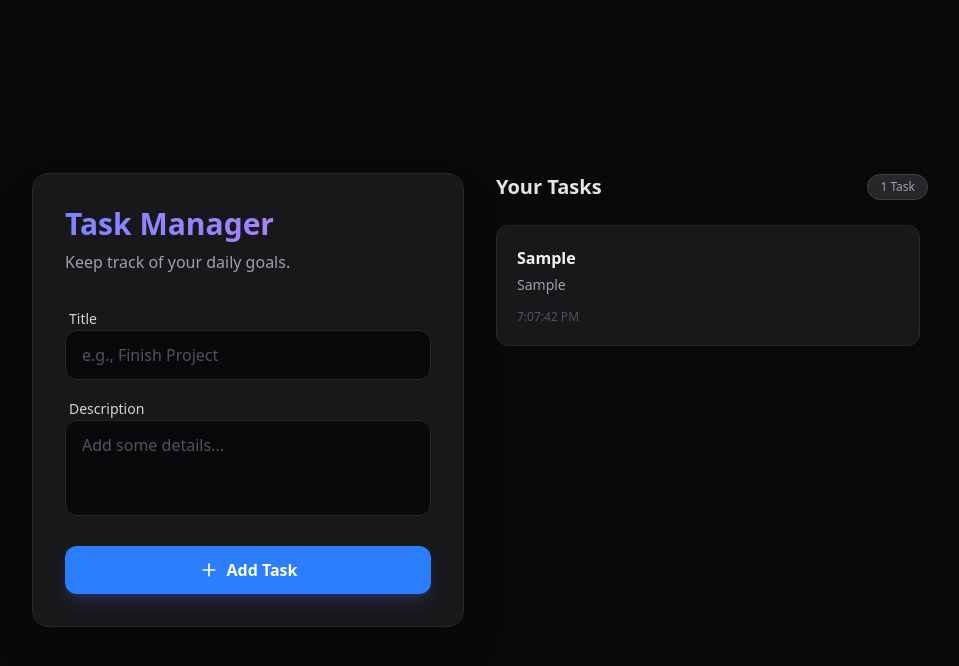
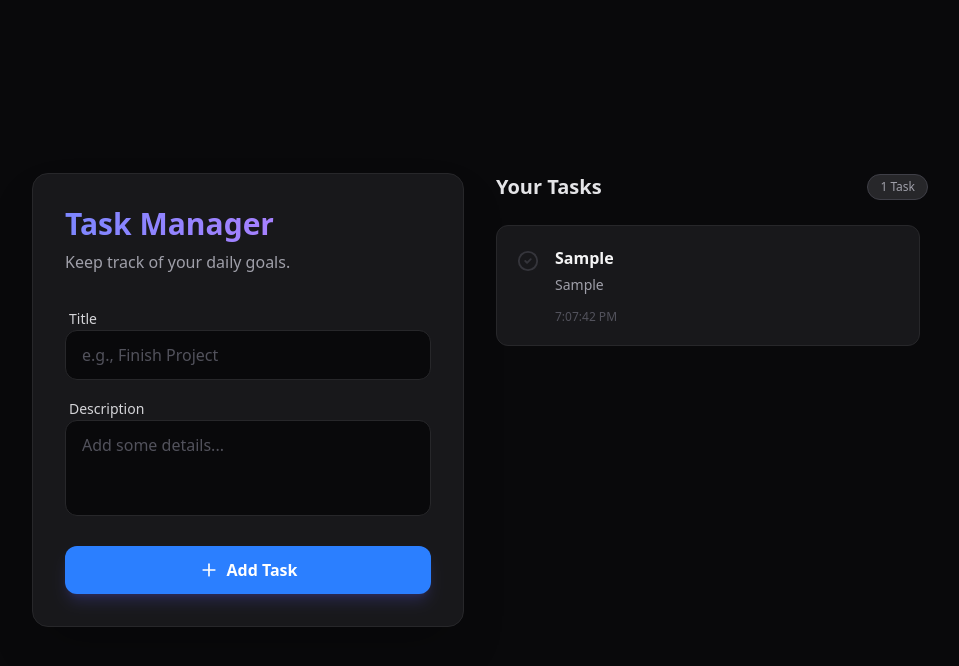
Before and after one commit to Swatantraraj19/Taskmanager, a React (Vite) app: page / in a window 1280 px wide. Both pictures are taken after typing "Sample", "Sample" into the empty fields and a click on the button "Add Task". Shown: the top 666 px of the page, without its empty margins (160-1119 px from the left). Built offline with nearby package versions, Linux system fonts and the light colour scheme.

Commit message:
Implement task toggle feature

```diff
--- a/src/components/Taskmanager.jsx
+++ b/src/components/Taskmanager.jsx
@@ -36,10 +36,7 @@ const Taskmanager = () => {
 
   return (
     <div className='min-h-screen bg-zinc-950 text-zinc-100 flex items-center justify-center p-4 font-sans'>
-
       <div className='w-full max-w-4xl flex flex-col  md:flex-row gap-8'>
-
-
         <div className='flex flex-col justify-center w-full md:w-1/2 '>
           <div className='bg-zinc-900 border border-zinc-800 rounded-2xl p-8 shadow-2xl'>
             <h1 className='text-3xl font-bold mb-2 bg-gradient-to-r from-indigo-400 to-purple-400 bg-clip-text text-transparent'>
@@ -80,7 +77,6 @@ const Taskmanager = () => {
           </div>
         </div>
 
-
         <div className='flex flex-col w-full md:w-1/2 '>
           <div className='flex items-center justify-between mb-6'>
             <h2 className='text-xl font-semibold text-zinc-200'>Your Tasks</h2>
@@ -101,10 +97,18 @@ const Taskmanager = () => {
                   key={index}
                   className='group bg-zinc-900 border border-zinc-800 hover:border-zinc-700 rounded-xl p-5 transition-all hover:shadow-lg hover:shadow-black/20 flex justify-between items-start animate-in fade-in slide-in-from-bottom-4 duration-300'
                 >
-                  <div className='flex-1 pr-4'>
-                    <h3 className='font-semibold text-zinc-100 mb-1'>{item.task}</h3>
-                    <p className='text-sm text-zinc-400 leading-relaxed'>{item.taskdesc}</p>
-                    <span className='text-xs text-zinc-600 mt-3 block'>{item.createdAt}</span>
+                  <div className='flex items-start gap-4 flex-1 pr-4'>
+                    <button
+                      onClick={() => dispatch({ type: "TOGGLE_TASK", payload: index })}
+                      className={`mt-1 flex-shrink-0 transition-colors ${item.isCompleted ? 'text-green-500' : 'text-zinc-600 hover:text-zinc-400'}`}
+                    >
+                      <CheckCircle2 size={22} className={item.isCompleted ? "fill-current opacity-100" : "opacity-50"} />
+                    </button>
+                    <div>
+                      <h3 className={`font-semibold mb-1 transition-all ${item.isCompleted ? 'text-zinc-500 line-through decoration-zinc-700' : 'text-zinc-100'}`}>{item.task}</h3>
+                      <p className={`text-sm leading-relaxed transition-all ${item.isCompleted ? 'text-zinc-600' : 'text-zinc-400'}`}>{item.taskdesc}</p>
+                      <span className='text-xs text-zinc-600 mt-3 block'>{item.createdAt}</span>
+                    </div>
                   </div>
                   <button
                     onClick={() => dispatch({ type: "DELETE_TASK", payload: (index) })}
@@ -118,10 +122,7 @@ const Taskmanager = () => {
             )}
           </div>
         </div>
-
-
       </div>
-
     </div>
   )
 }
--- a/src/reducer/taskreducer.js
+++ b/src/reducer/taskreducer.js
@@ -14,7 +14,7 @@ export const taskReducer = (state, action) => {
     case "ADD_TASK":
       return {
         ...state,
-        tasklist: [...state.tasklist, { task: state.task, taskdesc: state.taskdesc, createdAt: new Date().toLocaleTimeString() }],
+        tasklist: [...state.tasklist, { task: state.task, taskdesc: state.taskdesc, createdAt: new Date().toLocaleTimeString(), isCompleted: false }],
         task: "",
         taskdesc: ""
       }
@@ -24,7 +24,14 @@ export const taskReducer = (state, action) => {
       return {
         ...state,
         tasklist: state.tasklist.filter((_, index) => index !== action.payload)
+      }
 
+    case "TOGGLE_TASK":
+      return {
+        ...state,
+        tasklist: state.tasklist.map((task, index) =>
+          index === action.payload ? { ...task, isCompleted: !task.isCompleted } : task
+        )
       }
 
     default:
```
